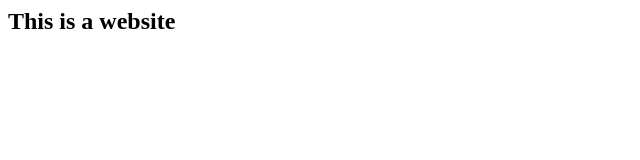
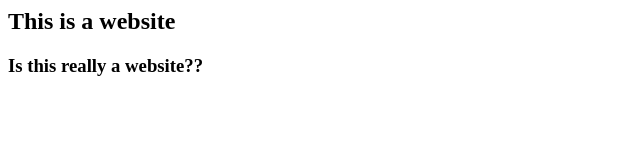
Before and after one commit to john-franti/cool-project, a plain HTML site: page index.html in a window 1280 px wide. Shown: the whole page, without its empty margins (0-640 px from the left). Drawn offline with Linux system fonts and the light colour scheme.

Commit message:
Devin update

```diff
--- a/index.html
+++ b/index.html
@@ -1 +1,2 @@
 <h2>This is a website</h2>
+<h3>Is this really a website??</h3>
```
